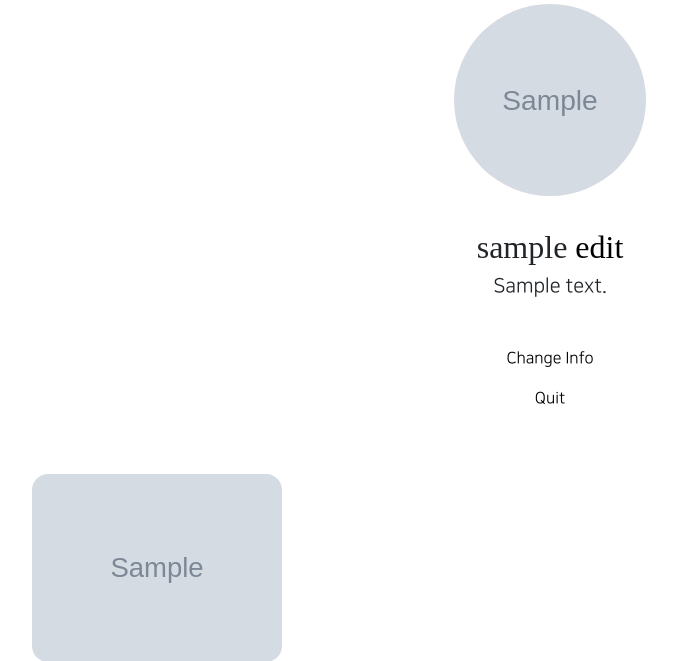
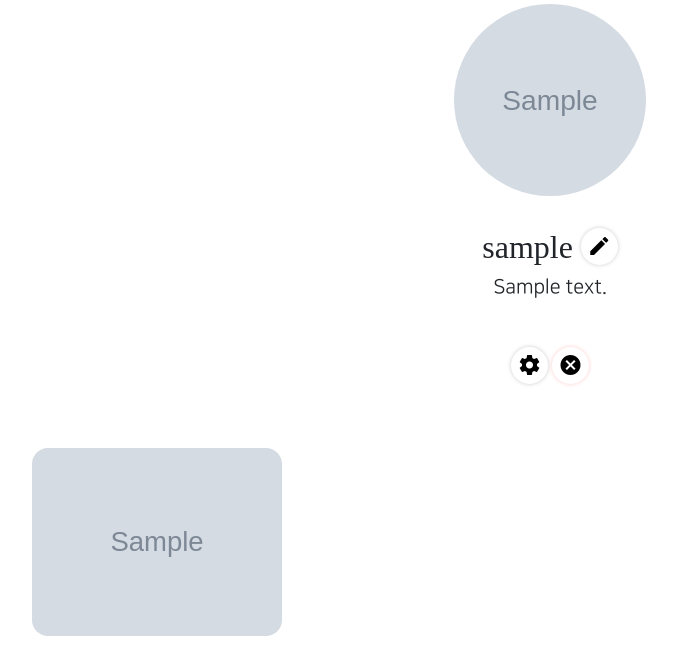
Before and after one commit to updaun/pinterest-clone, a Django app: page /accounts/detail/1 in a window 1280 px wide. Shown: the part 213-874 px from the top of the page, without its empty margins (90-767 px from the left). Run offline with Django 3.2, Linux system fonts and the light colour scheme; a user stored in the database is signed in; tables that the repository leaves empty hold one stand-in row (values such as "Sample post"); grey boxes marked "Sample" are stand-in pictures; parts of the project's set-up code (start-up, migrations or seed data) failed here and were passed over; some libraries are stand-ins or nearby versions; some web fonts are replaced.

Commit message:
remove helloworld, home setting, material icons
article object __str__ setting

```diff
--- a/accountapp/templates/accountapp/detail.html
+++ b/accountapp/templates/accountapp/detail.html
@@ -16,7 +16,9 @@
             <h2 style="font-family:'NanumSquareB'">
                 {{target_user.profile.nickname}}
                 {% if target_user == user %}
-                <a href="{% url 'profileapp:update' pk=target_user.profile.pk %}">
+                <a class="material-icons"
+                   style="box-shadow: 0 0 4px #ccc; border-radius: 10rem; padding: .4rem;"
+                   href="{% url 'profileapp:update' pk=target_user.profile.pk %}">
                     edit
                 </a>
                 {% endif %}
@@ -42,16 +44,16 @@
 
 
             {% if target_user == user %}
-            <a href="{% url 'accountapp:update' pk=user.pk %}">
-                <p>
-                    Change Info
-                </p>
-            </a>
-            <a href="{% url 'accountapp:delete' pk=user.pk %}">
-                <p>
-                    Quit
-                </p>
-            </a>
+                <a class="material-icons"
+                style="box-shadow: 0 0 4px #ccc; border-radius: 10rem; padding: .4rem;"
+                href="{% url 'accountapp:update' pk=user.pk %}">
+                    settings
+                </a>
+                <a class="material-icons"
+                style="box-shadow: 0 0 4px #fcc; border-radius: 10rem; padding: .4rem;"
+                href="{% url 'accountapp:delete' pk=user.pk %}">
+                    cancel
+                </a>
             {% endif %}
         </div>
 
--- a/accountapp/urls.py
+++ b/accountapp/urls.py
@@ -5,7 +5,7 @@ from accountapp.views import hello_world, AccountCreateView, AccountDetailView,
 app_name = "accountapp"
 
 urlpatterns = [
-    path('hello_world/', hello_world, name='hello_world'),
+    # path('hello_world/', hello_world, name='hello_world'),
 
     path('login/', LoginView.as_view(template_name='accountapp/login.html'), name='login'),
     path('logout/', LogoutView.as_view(template_name='accountapp/logout.html'), name='logout'),
--- a/accountapp/views.py
+++ b/accountapp/views.py
@@ -27,7 +27,7 @@ def hello_world(request):
         new_hello_world.text = temp
         new_hello_world.save()
 
-        return HttpResponseRedirect(reverse('accountapp:hello_world'))
+        return HttpResponseRedirect(reverse('home'))
     else:
         hello_world_list = HelloWorld.objects.all()
         return render(request, 'accountapp/hello_world.html', context={'hello_world_list':hello_world_list})
@@ -38,7 +38,7 @@ class AccountCreateView(CreateView):
     model = User
     # django에서 제공하는 Form
     form_class = UserCreationForm
-    success_url = reverse_lazy('accountapp:hello_world')
+    success_url = reverse_lazy('home')
     template_name = 'accountapp/create.html'
 
 
@@ -60,7 +60,7 @@ class AccountUpdateView(UpdateView):
     model = User
     context_object_name = 'target_user'
     form_class = AccountUpdateForm
-    success_url = reverse_lazy('accountapp:hello_world')
+    success_url = reverse_lazy('home')
     template_name = 'accountapp/update.html'
 
 @method_decorator(has_ownership, 'get')
--- a/pinterest/urls.py
+++ b/pinterest/urls.py
@@ -18,7 +18,10 @@ from django.conf.urls.static import static
 from django.contrib import admin
 from django.urls import path, include
 
+from articleapp.views import ArticleListView
+
 urlpatterns = [
+    path('', ArticleListView.as_view(), name='home'),
     path('admin/', admin.site.urls),
     path('accounts/', include('accountapp.urls')),
     path('profiles/', include('profileapp.urls')),
--- a/profileapp/views.py
+++ b/profileapp/views.py
@@ -32,7 +32,7 @@ class ProfileUpdateView(UpdateView):
     model = Profile
     context_object_name = 'target_profile'
     form_class = ProfileCreationForm
-    success_url = reverse_lazy('accountapp:hello_world')
+    success_url = reverse_lazy('home')
     template_name = 'profileapp/update.html'
 
     def get_success_url(self):
--- a/projectapp/models.py
+++ b/projectapp/models.py
@@ -7,3 +7,6 @@ class Project(models.Model):
     description = models.CharField(max_length=200, null=True)
 
     created_at = models.DateTimeField(auto_now=True)
+
+    def __str__(self):
+        return f'{self.pk} : {self.title}'
--- a/projectapp/views.py
+++ b/projectapp/views.py
@@ -36,6 +36,8 @@ class ProjectDetailView(DetailView, MultipleObjectMixin):
 
         if user.is_authenticated:
             subscription = Subscription.objects.filter(user=user, project=project)
+        else:
+            subscription = None
 
         object_list = Article.objects.filter(project=self.get_object())
         return super(ProjectDetailView, self).get_context_data(object_list=object_list,
--- a/templates/head.html
+++ b/templates/head.html
@@ -13,6 +13,9 @@
     <link rel="preconnect" href="https://fonts.googleapis.com">
     <link rel="preconnect" href="https://fonts.gstatic.com" crossorigin>
     <link href="https://fonts.googleapis.com/css2?family=Lobster&display=swap" rel="stylesheet">
+
+    {% comment %} GOOGLE MATERIAL ICONS {% endcomment %}
+    <link href="https://fonts.googleapis.com/css2?family=Material+Icons" rel="stylesheet">
 
     {% comment %} Default CSS link {% endcomment %}
     <link rel="stylesheet" type="text/css" href="{% static 'base.css' %}">
```
